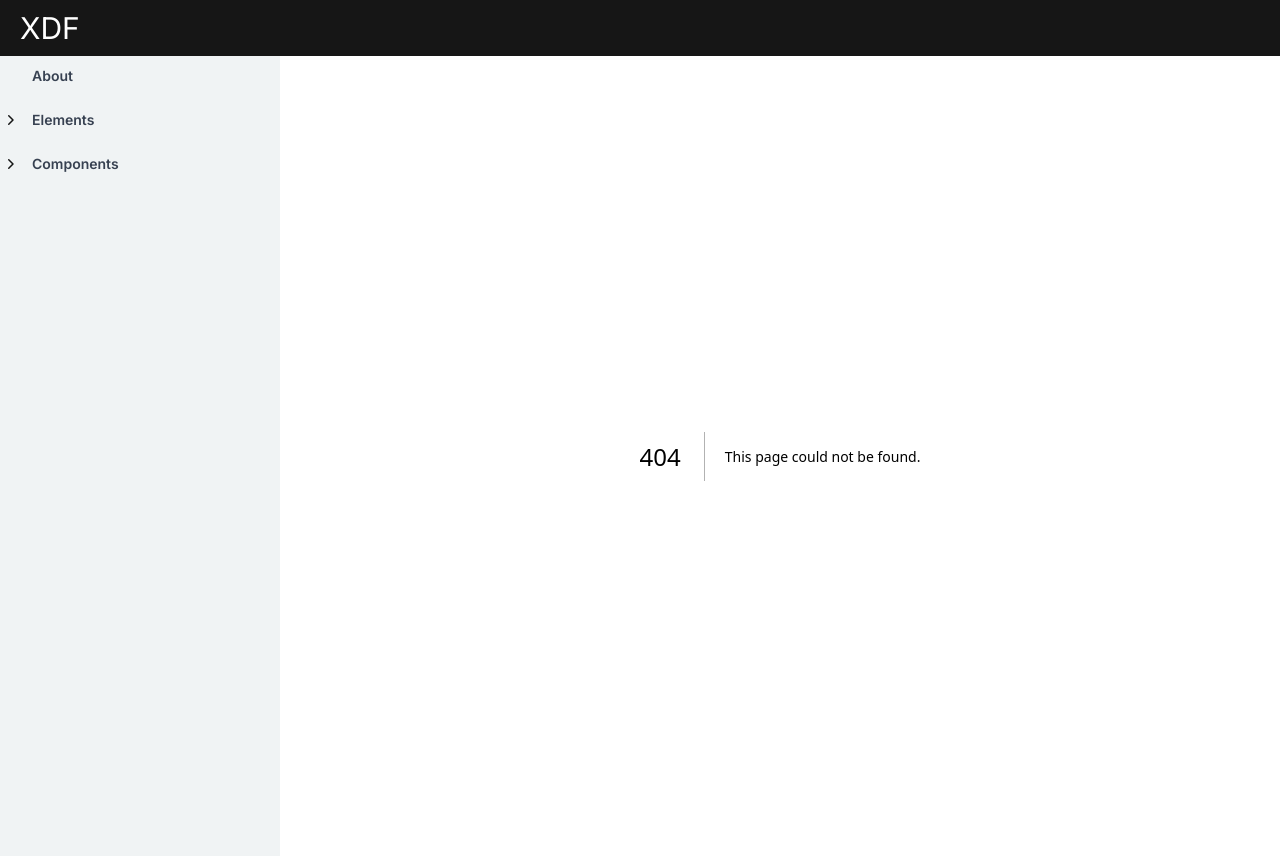
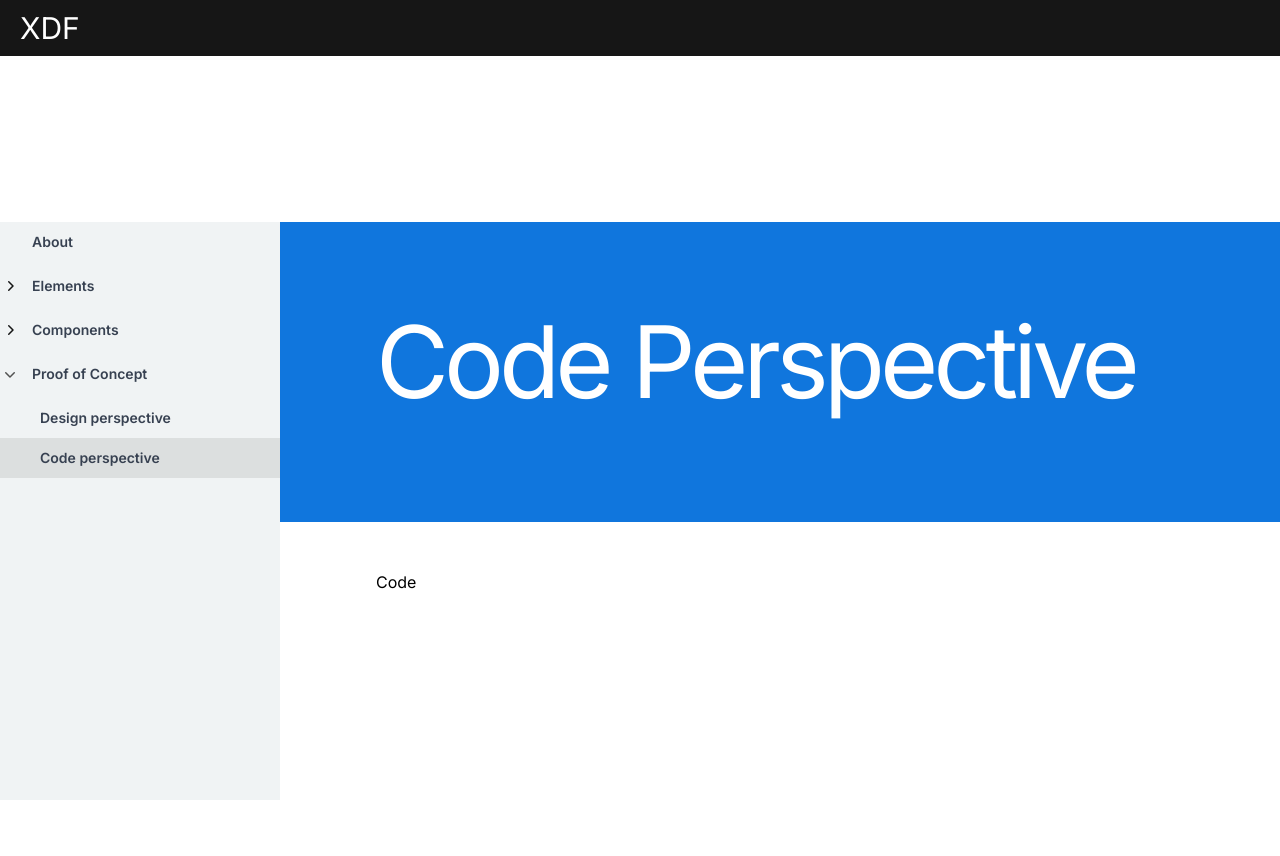
Before and after one commit to totisama/design-system, a Next.js app: page /proof-of-concept/code in a window 1280 px wide. Before the commit this address had no page. After the commit the page ends 800 px from the top, so only its background shows below. Built offline with nearby package versions, Linux system fonts and the light colour scheme.

Commit message:
Add proof of concept routes + component

```diff
--- /dev/null
+++ b/src/app/proof-of-concept/code/page.tsx
@@ -0,0 +1,5 @@
+import { PageWrapper } from '@/components/page-wrapper'
+
+export default function BorderRadiusPage() {
+  return <PageWrapper name='Code Perspective'>Code</PageWrapper>
+}
--- /dev/null
+++ b/src/app/proof-of-concept/design/page.tsx
@@ -0,0 +1,10 @@
+import { Design } from '@/components/designs'
+import { PageWrapper } from '@/components/page-wrapper'
+
+export default function BorderRadiusPage() {
+  return (
+    <PageWrapper name='Design Perspective'>
+      <Design />
+    </PageWrapper>
+  )
+}
--- a/src/components/designs.tsx
+++ b/src/components/designs.tsx
@@ -7,7 +7,7 @@ export const Design = () => {
   return (
     <Box
       as='div'
-      padding='spacing-11'
+      padding='spacing-02'
     >
       <Stack
         orientation='vertical'
--- a/src/constants.ts
+++ b/src/constants.ts
@@ -40,4 +40,13 @@ export const SIDE_BAR_ITEMS = [
       { name: 'Text input', href: '/components/text-input' },
     ],
   },
+  {
+    name: 'Proof of Concept ',
+    prefix: 'proof-of-concept',
+    href: '/proof-of-concept',
+    children: [
+      { name: 'Design perspective', href: '/proof-of-concept/design' },
+      { name: 'Code perspective', href: '/proof-of-concept/code' },
+    ],
+  },
 ]
```
